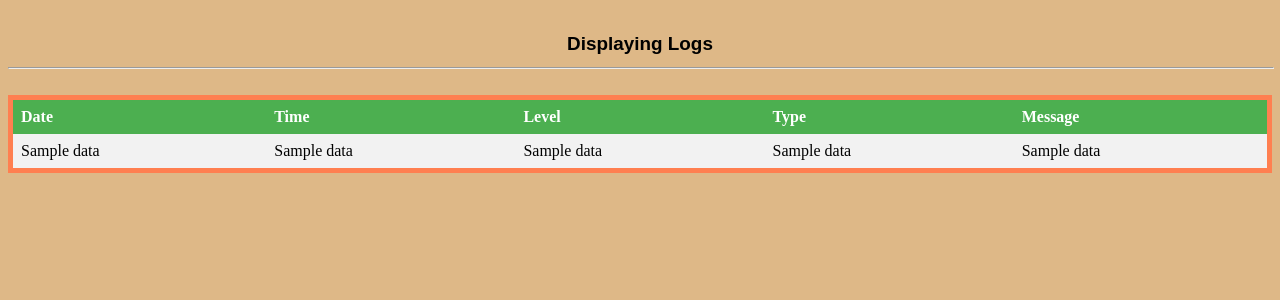
After one commit to Jks08/Learning_BajajTraining, a Flask app: template Python/PetApp/templates/stream.html in a window 1280 px wide. The commit adds this page. Shown: the top 300 px of the page. Run offline with Flask 2, Linux system fonts and the light colour scheme; the template is opened without the code that fills it: most values are stand-ins (such as "Sample title", 1, 10 or a date in 2020); parts of the project's set-up code (start-up, migrations or seed data) failed here and were passed over.

Commit message:
Logging on Website.

```diff
--- a/Python/PetApp/app.py
+++ b/Python/PetApp/app.py
@@ -1,10 +1,11 @@
+from time import sleep
 from flask import *
 from wtforms import StringField, SubmitField, BooleanField, DateTimeField, RadioField, SelectField, TextAreaField
 from wtforms.validators import DataRequired
 from petConn import *
 from petForm import PetAnimalRegistration, PetAnimalUpdate
 from config import secretKey
-from logger import logger
+from logger import logger, log_info
 
 app = Flask(__name__)
 app.config['SECRET_KEY']=secretKey
@@ -47,6 +48,21 @@ def index1():
         return redirect(url_for('view'))
     return render_template('index.html',form=form)
 
+# @app.route('/stream',methods=['GET','POST'])
+# def stream():
+#     def generate():
+#         with open('log_file.log') as f:
+#             while True:
+#                 yield f.read()
+#                 sleep(1)
+#     logger.info("Log being viewed")
+#     return app.response_class(generate(), mimetype='')
+
+@app.route('/stream',methods=['GET','POST'])
+def stream():
+    return render_template('stream.html',data=log_info())
+
+
 
 if __name__ == '__main__':
     logger.info("App started")
--- a/Python/PetApp/logger.py
+++ b/Python/PetApp/logger.py
@@ -5,7 +5,8 @@ import os
 from datetime import datetime
 
 # Create a log file in the same folder as the app.py file
-log_file = os.path.join(os.path.dirname(__file__), "log_file.log")
+# log_file = os.path.join(os.path.dirname(__file__), "log_file.log")
+log_file = "/Users/jishnusrivastava/Documents/PostgresqlLearnings/PostgresqlLearninigs_BajajTraining/Python/PetApp/templates/log_file.log"
 
 # Create a logger object
 logger = logging.getLogger(__name__)
@@ -27,3 +28,14 @@ logger.addHandler(file_handler)
 
 # Log a message to the log file
 logger.info("Logger file created")
+
+# Converrt the log file to a text file in order to view it in the browser.
+
+def log_info():
+    f = open(log_file, "r")
+    log = f.read()
+    log = log.split("\n")
+    s=[]
+    for i in log:
+        s.append(i)
+    return s
--- /dev/null
+++ b/Python/PetApp/templates/stream.html
@@ -0,0 +1,91 @@
+<!DOCTYPE html>
+<html lang="en">
+<head>
+    <meta charset="UTF-8">
+    <meta http-equiv="X-UA-Compatible" content="IE=edge">
+    <meta name="viewport" content="width=device-width, initial-scale=1.0">
+    <title>Logs</title>
+</head>
+<body>
+    <h1> Displaying Logs </h1>
+    <hr>
+    <br>
+    <style>
+        body {
+            background-color: burlywood;
+        }
+        h1 {
+            text-align: center;
+            font-size: 0.5cm;
+            font-family: sans-serif;
+            padding-top: 20px;
+        }
+        p {
+            font-family: sans-serif;
+            font-size: 20px;
+        }
+        span {
+            color: red;
+        }
+        hr {
+            width: 100%;
+        }
+        input {
+            width: 15cm;
+            font-size: 1cm;
+            font-family: sans-serif;
+            color: aquamarine;
+            background-color: black;
+        }
+        p {
+            text-align: center;
+            font-size: medium;
+            font-family: 'Times New Roman';
+            color: blue;
+            padding: 3.5cm;
+            font-size: 1cm;
+        }
+        a {
+            color: blue;
+        }
+    </style>
+
+    <style>
+        table {
+            border-collapse: collapse;
+            width: 100%;
+        }
+        th, td {
+            text-align: left;
+            padding: 8px;
+        }
+        tr:nth-child(even) {
+            background-color: #f2f2f2;
+        }
+        th {
+            background-color: #4CAF50;
+            color: white;
+        }
+    </style>
+        <center>
+        <table style="padding: 15px; border: 5px solid coral;">
+            <tr>
+                <th>Date</th>
+                <th>Time</th>
+                <th> Level </th>
+                <th> Type </th>
+                <th>Message</th>
+            </tr>
+            {% for log in data %}
+            <tr>
+                <td>{{ log[:10] }}</td>
+                <td>{{ log[11:19] }}</td>
+                <td> {{ log[20:23] }}</td>
+                <td> {{ log[24:28]}}</td>
+                <td>{{ log[29:] }}</td>
+            </tr>
+            {% endfor %}
+        </table>
+        </center>
+</body>
+</html>
```
Also changed, not shown: Python/PetApp/templates/homepage.html (+7 -0 lines), 3 other files.
